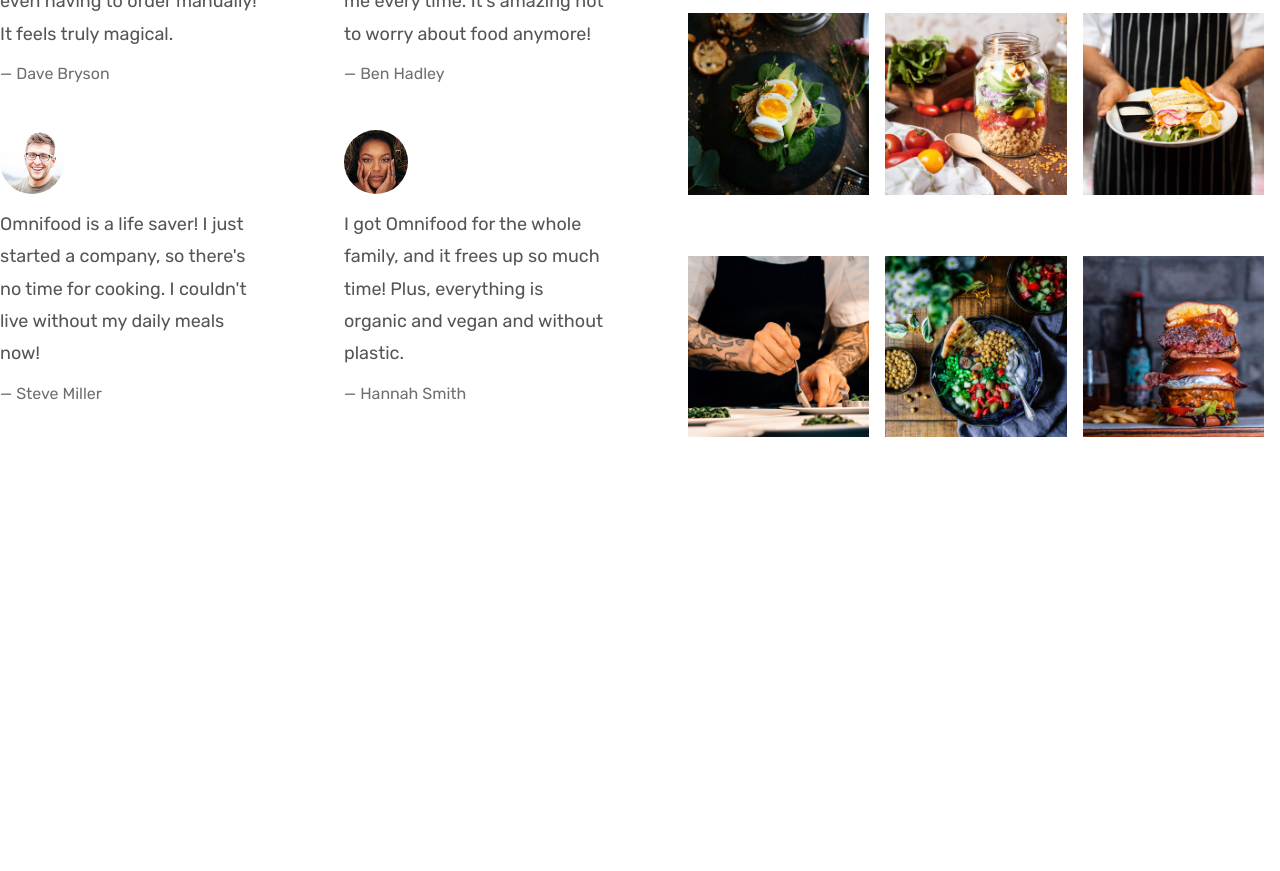
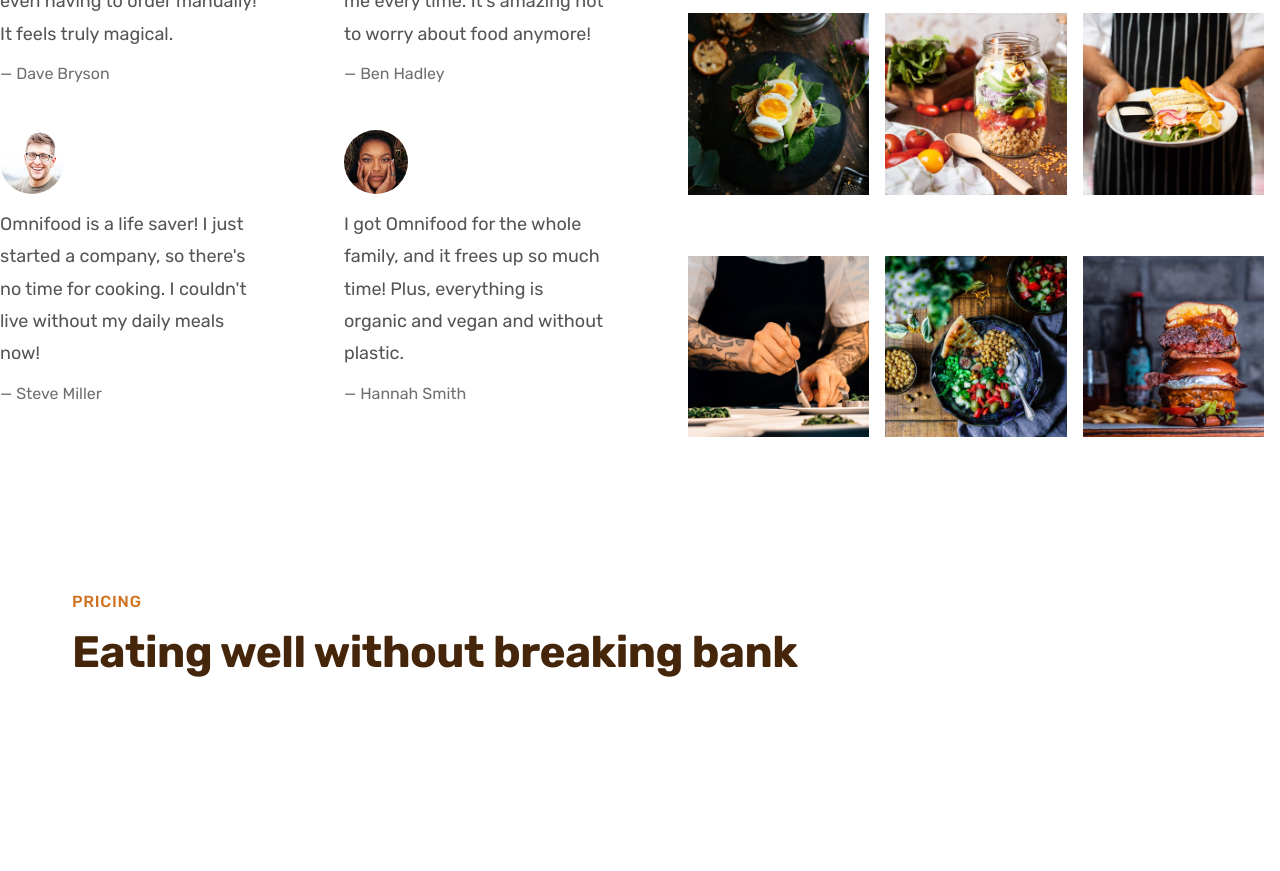
Before and after one commit to SinaHajipooor/Omnifood, a plain HTML site: page index.html in a window 1280 px wide. Shown: the part 4048-4919 px from the top of the page. Before the commit the page ends 4546 px from the top, so only its background shows below. Drawn offline with nearby package versions, Linux system fonts and the light colour scheme.

Commit message:
create the pricing section header

```diff
--- a/css/style.css
+++ b/css/style.css
@@ -388,3 +388,8 @@ body {
 .gallery-item img:hover {
     transform: scale(1.1);
 }
+
+
+.section-pricing {
+    padding: 9.6rem 0;
+}
--- a/index.html
+++ b/index.html
@@ -278,6 +278,12 @@
                 </figure>
             </div>
         </section>
+        <section class="section-pricing">
+            <div class="container">
+                <span class="subheading">Pricing</span>
+                <h2 class="heading-secondary">Eating well without breaking bank</h2>
+            </div>
+        </section>
     </main>
 </body>
 
```
